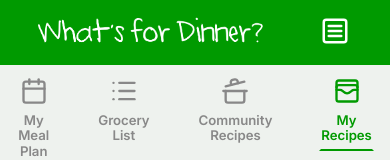
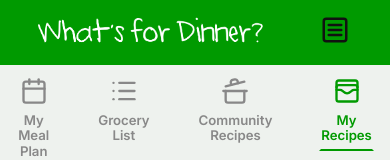
Before and after one commit to hmperry/se_frontend_meal-planner, a React (Vite) app: page /se_frontend_meal-planner/myrecipes in a window 390 px wide. In both pictures the pointer is over the button 355 px from the left and 32 px from the top of the page. Shown: the top 160 px of the page. Built offline with nearby package versions, Linux system fonts and the light colour scheme.

Commit message:
updated hover effects on buttons

```diff
--- a/src/components/Header/header.css
+++ b/src/components/Header/header.css
@@ -32,6 +32,20 @@
   font-size: 14pt;
   font-weight: 500;
   color: #fff;
+  transition:
+    background 0.2s,
+    transform 0.15s,
+    box-shadow 0.2s,
+    border-radius 0.2s,
+    color 0.2s;
+}
+
+.header__button:hover {
+  background: rgba(0, 154, 0, 0.5);
+  color: #111111;
+  transform: translateY(-1px);
+  border-radius: 5px;
+  box-shadow: 0 0 0 6px rgba(0, 154, 0, 0.5);
 }
 
 .header__greeting {
@@ -62,6 +76,18 @@
     visibility: visible;
     display: block;
     padding: 0 40px 0 0;
+    transition:
+      background 0.2s,
+      transform 0.15s,
+      box-shadow 0.2s,
+      border-radius 0.2s,
+      color 0.2s;
+  }
+
+  .header__menu:hover {
+    color: #111111;
+    transform: translateY(-1px);
+    border-radius: 5px;
   }
 }
 
--- a/src/components/Navigation/navigation.css
+++ b/src/components/Navigation/navigation.css
@@ -37,6 +37,20 @@
   justify-content: center;
   margin: 0;
   padding-bottom: 5px;
+  transition:
+    background 0.2s,
+    transform 0.15s,
+    box-shadow 0.2s,
+    border-radius 0.2s,
+    color 0.2s;
+}
+
+.nav__item:hover {
+  background: rgba(0, 154, 0, 0.5);
+  color: #111111;
+  transform: translateY(-1px);
+  border-radius: 5px;
+  box-shadow: 0 0 0 6px rgba(0, 154, 0, 0.5);
 }
 
 .nav__item-active {
--- a/src/components/RecipeCard/recipeCard.css
+++ b/src/components/RecipeCard/recipeCard.css
@@ -29,6 +29,12 @@
   justify-content: center;
   flex-direction: column;
   border-radius: 8px;
+  cursor: pointer;
+  transition: transform 0.2s;
+}
+
+.recipeCard__tile:hover {
+  transform: scale(1.02);
 }
 
 /* .recipeCard__no-like { */
```
